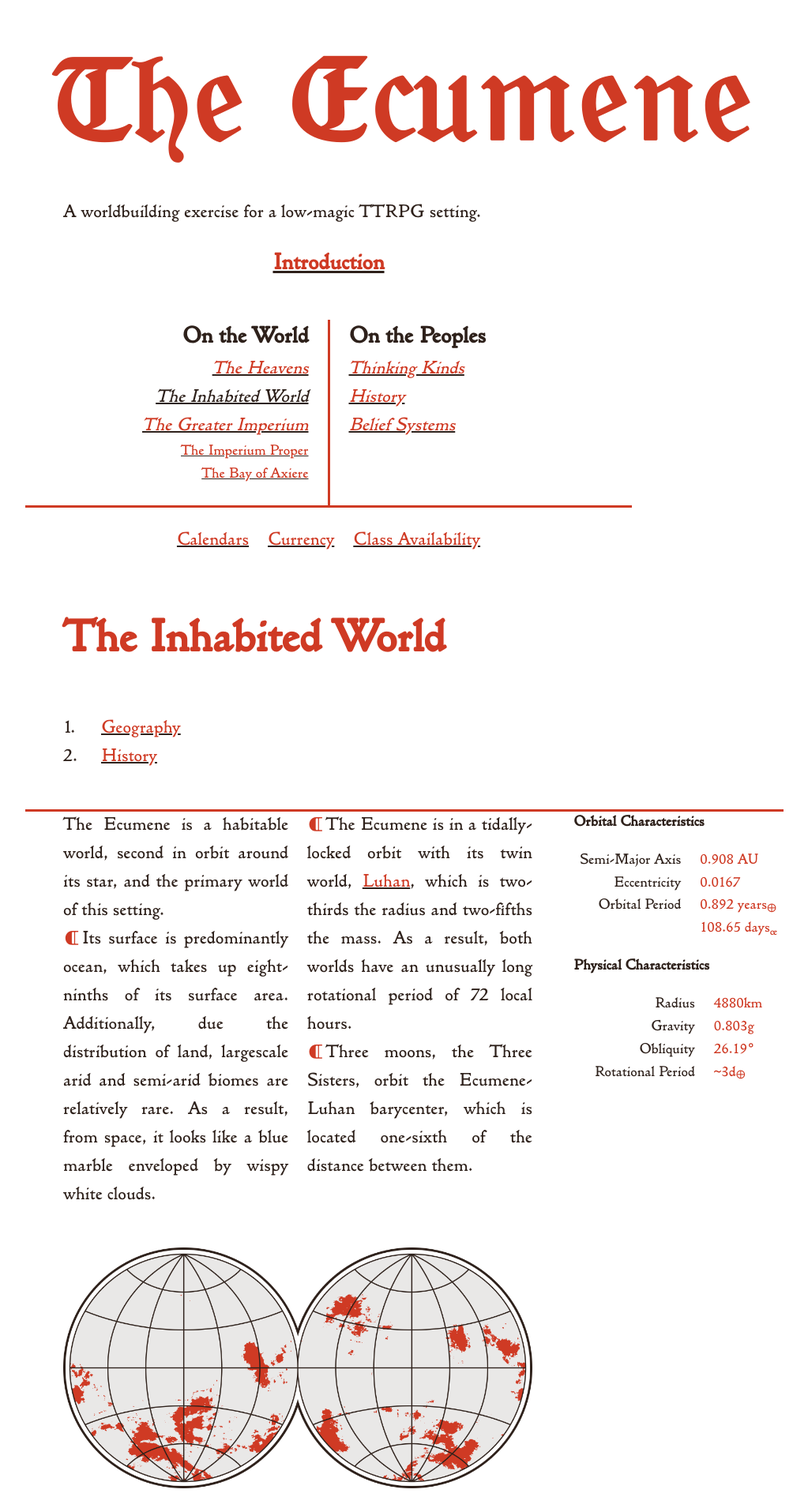
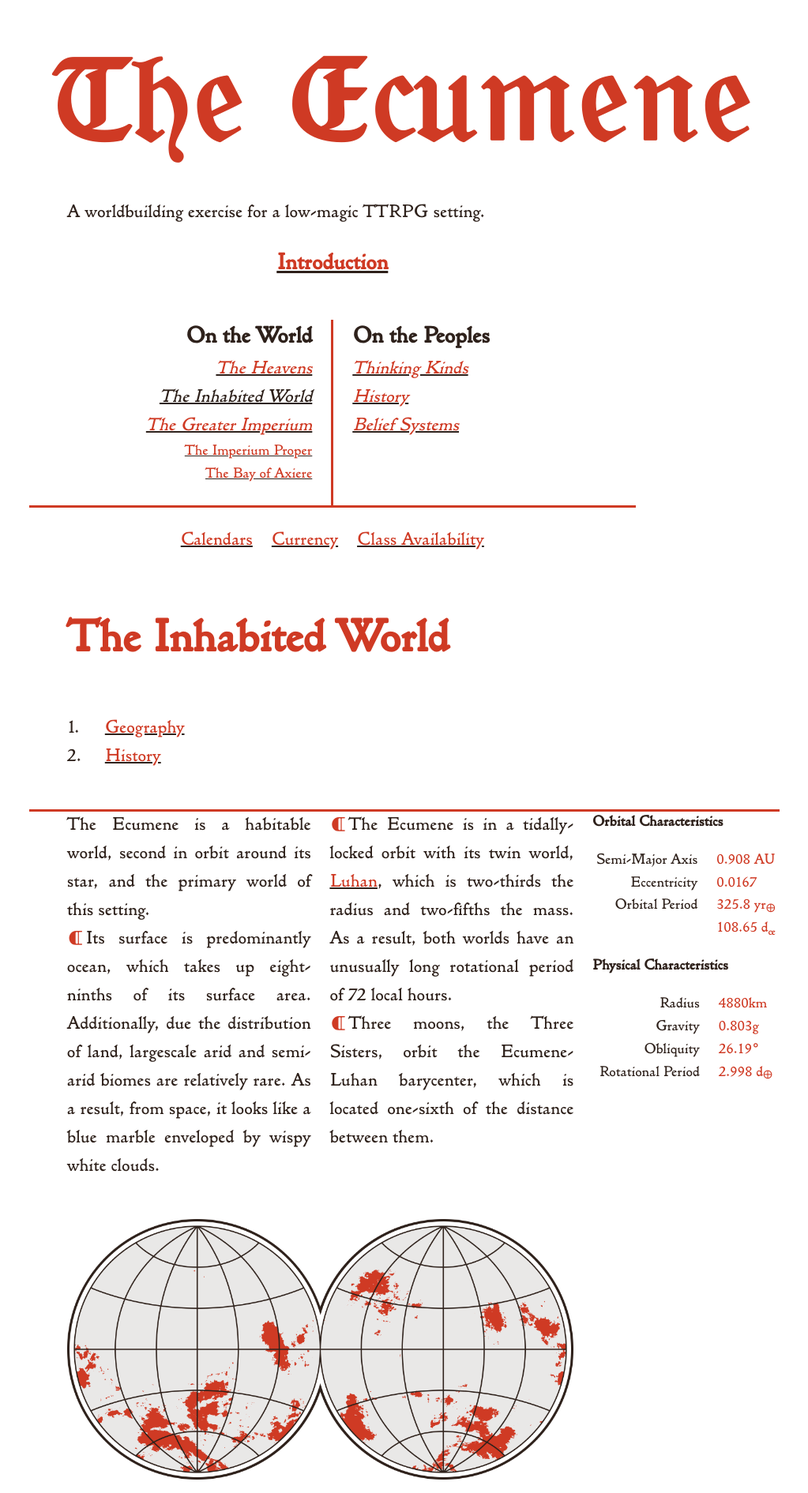
Before and after one commit to kmules1/kmules1.github.io, a Jekyll site: the page built from ecumene/inhabited-world.md, in a window 1280 px wide. Shown: the top 1891 px of the page at 79% size, without its empty margins (128-1151 px from the left). Built offline with Jekyll 4.4.1, drawn with Linux system fonts in a browser that asks for light colours.

Commit message:
minor fixes

```diff
--- a/assets/css/ecumene2.scss
+++ b/assets/css/ecumene2.scss
@@ -57,7 +57,7 @@ body {
 }
 
 body > * {
-	max-width:					40rem;
+	max-width:					80ch;
 	margin-inline:				auto;
 }
 
@@ -265,7 +265,7 @@ main {
 
 main > * {
 	margin-inline:				2rem;
-	width:						50ch;
+	width:						54ch;
 }
 
 main h2 {
@@ -368,10 +368,11 @@ figure.paired-figures {
 aside.sidebox {
 	display:					block;
 	float:						right;
-	width:						28ch;
+	width:						25ch;
 	clear:						both;
-	margin-inline-end:			0;
+	margin-inline:				0;
 	font-size:					0.8rem;
+	white-space:				nowrap;
 }
 
 aside.sidebox.table {
--- a/ecumene/inhabited-world.md
+++ b/ecumene/inhabited-world.md
@@ -12,8 +12,8 @@ permalink: /ecumene/inhabited-world/
 		<dt>Eccentricity</dt>
 		<dd>0.0167</dd>
 		<dt>Orbital Period</dt>
-		<dd>0.892 years<sub>🜨</sub></dd>
-		<dd>108.65 days<sub>œ</sub></dd>
+		<dd>325.8 yr<sub>🜨</sub></dd>
+		<dd>108.65 d<sub>œ</sub></dd>
 	</dl>
 
 	<h5>Physical Characteristics</h5>
@@ -25,7 +25,7 @@ permalink: /ecumene/inhabited-world/
 		<dt>Obliquity</dt>
 		<dd>26.19°</dd>
 		<dt>Rotational Period</dt>
-		<dd>~3d<sub>🜨</sub></dd>
+		<dd>2.998 d<sub>🜨</sub></dd>
 	</dl>
 </aside>
 
```
